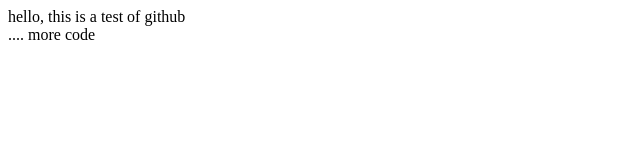
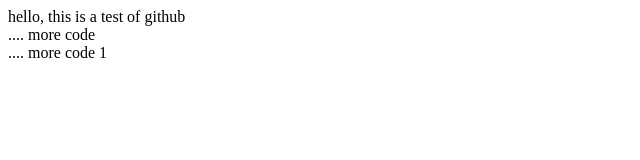
Before and after one commit to jorgesosahedz/jorge.demo, a plain HTML site: page WebContent/index.html in a window 1280 px wide. Shown: the full height of the page, 0-640 px from the left. Drawn offline with Linux system fonts and the light colour scheme.

Commit message:
more changes to index 1

```diff
--- a/WebContent/index.html
+++ b/WebContent/index.html
@@ -8,5 +8,8 @@
 hello, this is a test of github
 </br>
 .... more code
+
+</br>
+.... more code 1
 </body>
 </html>
```
